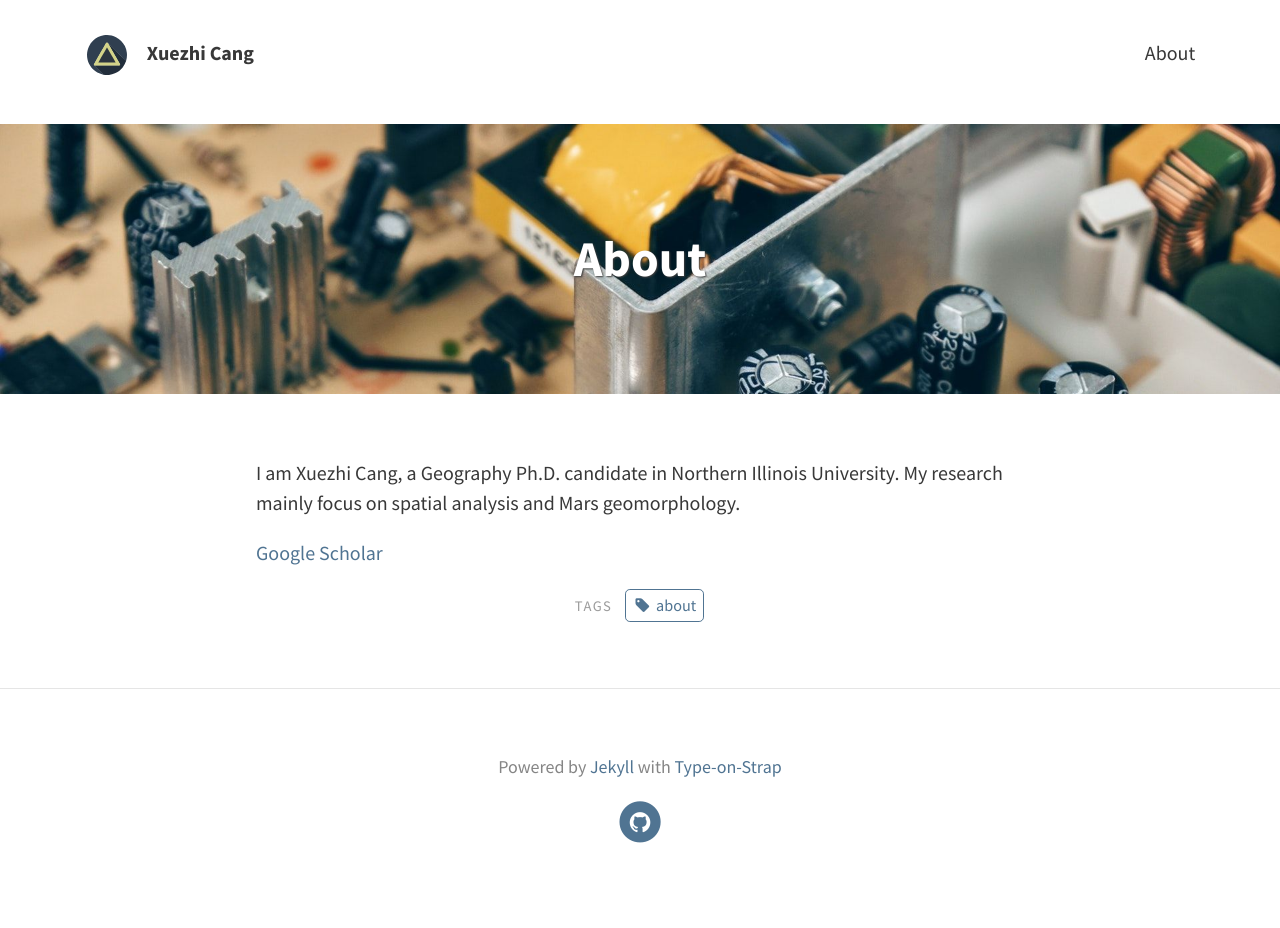
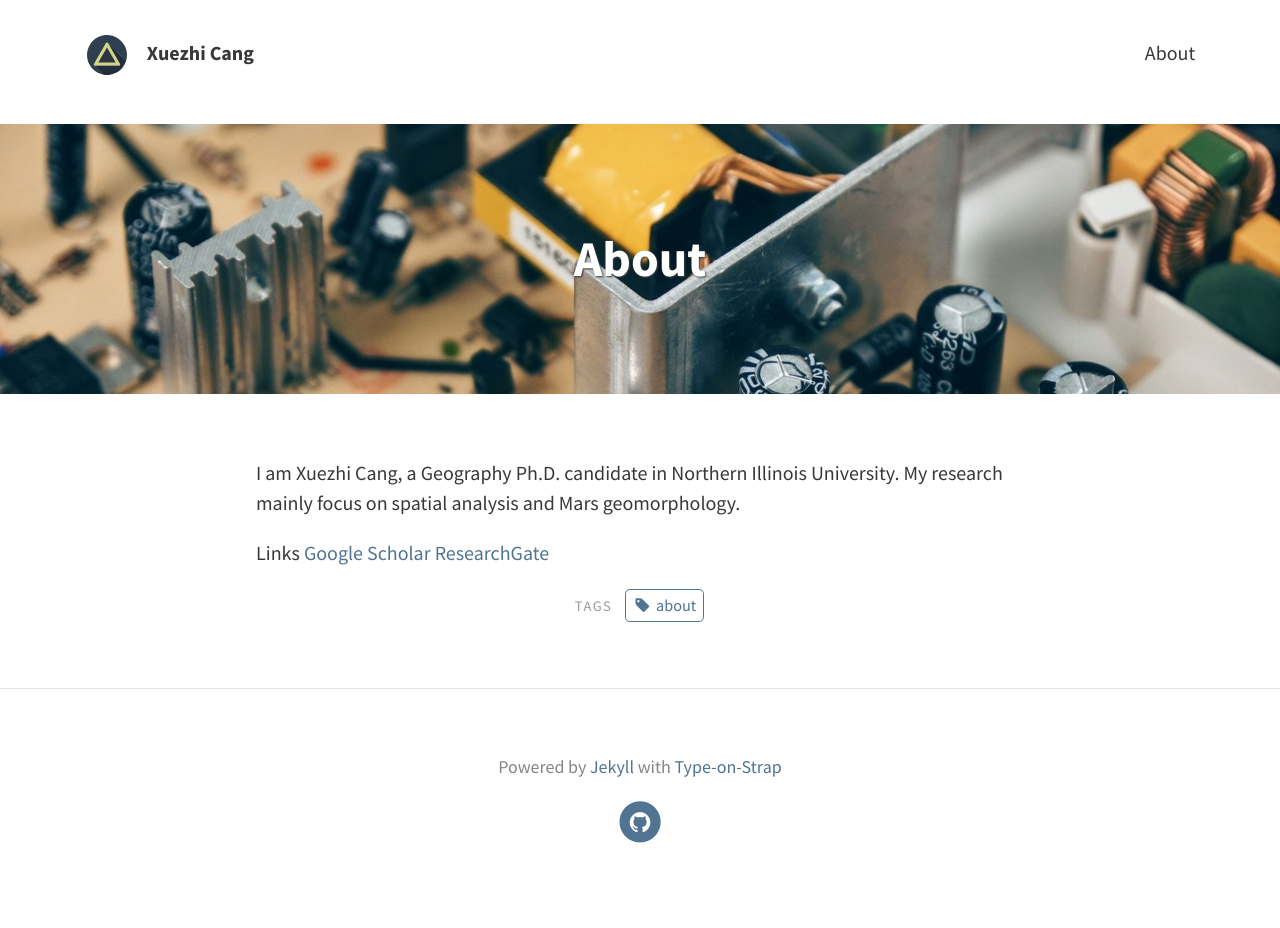
Before and after one commit to xuezhicang/xuezhicang.github.io, a Jekyll site: the page built from pages/about.md, in a window 1280 px wide. Built offline with Jekyll 4.4.1, drawn with Linux system fonts in a browser that asks for light colours.

Commit message:
add research gate link

```diff
--- a/pages/about.md
+++ b/pages/about.md
@@ -9,4 +9,4 @@ tags: [about]
 I am Xuezhi Cang, a Geography Ph.D. candidate in Northern Illinois University.
 My research mainly focus on spatial analysis and Mars geomorphology.
 
-[Google Scholar](https://scholar.google.com/citations?user=a3OHfGUAAAAJ&hl=en)
+Links [Google Scholar](https://scholar.google.com/citations?user=a3OHfGUAAAAJ&hl=en) [ResearchGate](https://www.researchgate.net/profile/Xuezhi_Cang)
```
